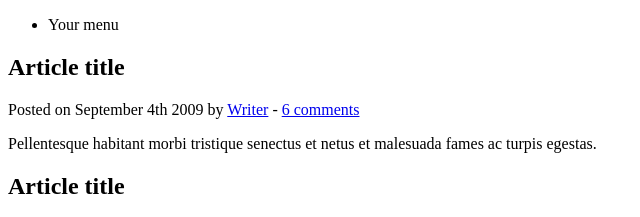
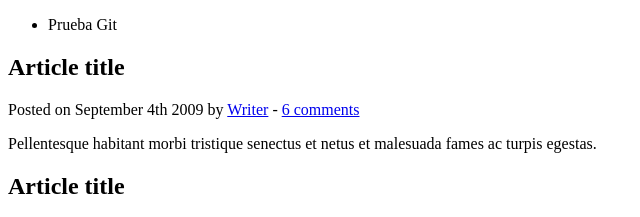
Before and after one commit to RickyB-EPN/Test-1, a plain HTML site: page index.html in a window 1280 px wide. Shown: the top 217 px of the page, 0-640 px from the left. Drawn offline with Linux system fonts and the light colour scheme.

Commit message:
Se modifico el titulo

```diff
--- a/index.html
+++ b/index.html
@@ -4,7 +4,7 @@
 
 <head>
 	<meta http-equiv="Content-Type" content="text/html; charset=UTF-8" />
-	<title>Your Website</title>
+	<title>Prueba Git</title>
 </head>
 
 <body>
@@ -12,7 +12,7 @@
 	<header>
 		<nav>
 			<ul>
-				<li>Your menu</li>
+				<li>Prueba Git</li>
 			</ul>
 		</nav>
 	</header>
```
